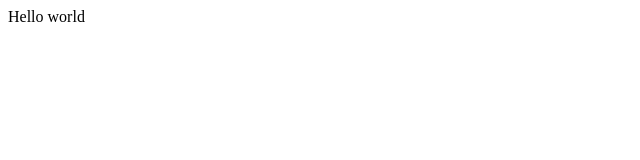
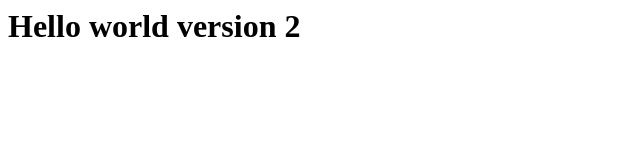
Before and after one commit to ndau-maps/UnitMap2020, a plain HTML site: page index.html in a window 1280 px wide. Shown: the whole page, without its empty margins (0-640 px from the left). Drawn offline with Linux system fonts and the light colour scheme.

Commit message:
Update index.html

```diff
--- a/index.html
+++ b/index.html
@@ -1 +1 @@
-<!h1> Hello world <h1>
+<h1> Hello world version 2</h1>
```
